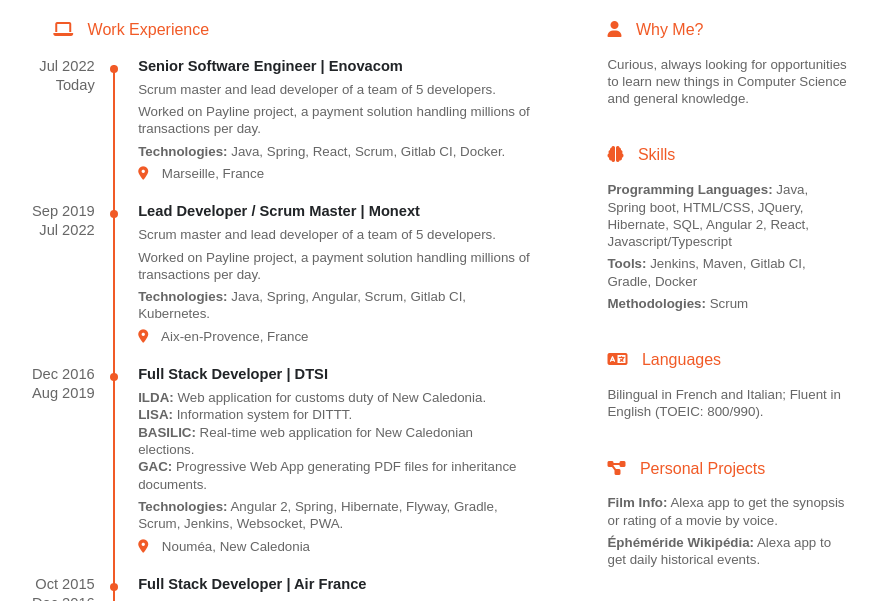
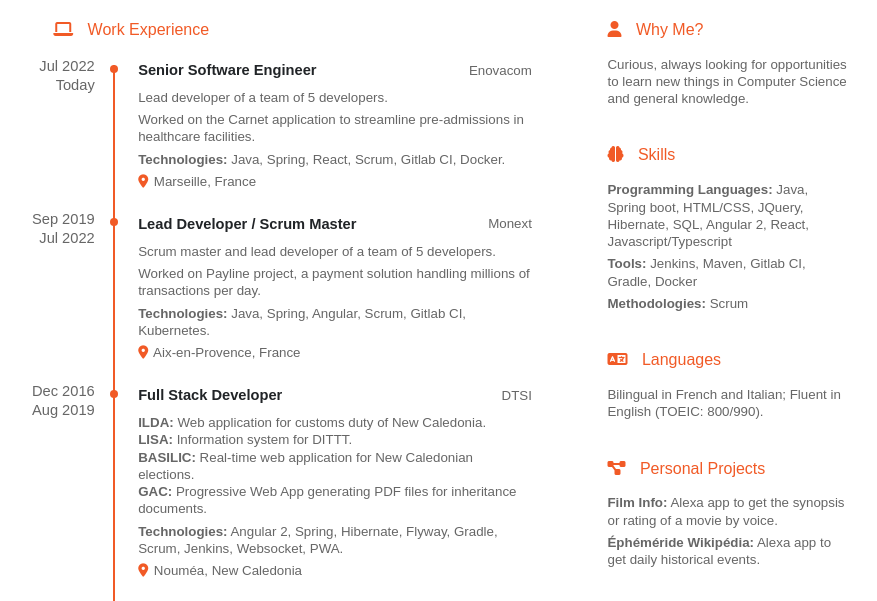
Before and after one commit to Tukks/tukks.github.io, a website: page index.html in a window 1280 px wide. Shown: the part 179-780 px from the top of the page, without its empty margins (190-1067 px from the left). Drawn offline with nearby package versions, Linux system fonts and the light colour scheme; files that its build step writes are made by us from their sources.

Commit message:
name of company is on the right side

```diff
--- a/index.html
+++ b/index.html
@@ -39,10 +39,12 @@
                     <li>
                         <div class="timeline-date">Jul 2022 Today</div>
                         <div class="timeline-content">
-                            <h3>Senior Software Engineer | Enovacom</h3>
-                            <p>Scrum master and lead developer of a team of 5 developers.</p>
-                            <p>Worked on Payline project, a payment solution handling millions of transactions per day.
-                            </p>
+                            <div class="company-name">
+                                <h3>Senior Software Engineer</h3>
+                                <p>Enovacom</p>
+                            </div>
+                            <p>Lead developer of a team of 5 developers.</p>
+                            <p>Worked on the Carnet application to streamline pre-admissions in healthcare facilities.</p>
                             <p><strong>Technologies:</strong> Java, Spring, React, Scrum, Gitlab CI, Docker.</p>
                             <p class="location">
                                 <i class="fa-solid fa-location-dot"></i> Marseille, France
@@ -53,7 +55,11 @@
                     <li>
                         <div class="timeline-date">Sep 2019 Jul 2022</div>
                         <div class="timeline-content">
-                            <h3>Lead Developer / Scrum Master | Monext</h3>
+                            <div class="company-name">
+                                <h3>Lead Developer / Scrum Master</h3>
+                                <p>Monext</p>
+                            </div>
+
                             <p>Scrum master and lead developer of a team of 5 developers.</p>
                             <p>Worked on Payline project, a payment solution handling millions of transactions per day.
                             </p>
@@ -67,7 +73,10 @@
                     <li>
                         <div class="timeline-date"> Dec 2016 Aug 2019</div>
                         <div class="timeline-content">
-                            <h3>Full Stack Developer | DTSI </h3>
+                            <div class="company-name">
+                                <h3>Full Stack Developer</h3>
+                                <p>DTSI</p>
+                            </div>
                             <p>
                                 <strong>ILDA:</strong> Web application for customs duty of New Caledonia. <br />
                                 <strong>LISA:</strong> Information system for DITTT.<br />
@@ -87,7 +96,10 @@
                     <li>
                         <div class="timeline-date"> Oct 2015 Dec 2016</div>
                         <div class="timeline-content">
-                            <h3>Full Stack Developer | Air France</h3>
+                            <div class="company-name">
+                                <h3>Full Stack Developer</h3>
+                                <p>Air France</p>
+                            </div>
                             <p>Conception and development of a turnaround management web application for the Hub Control
                                 Center in Roissy-Charles de Gaulle – SWAN project.</p>
                             <p><strong>Technologies:</strong> AngularJS, J2EE, Spring, Hibernate, ActiveMQ, Maven,
@@ -119,6 +131,7 @@
                     <li>
                         <div class="timeline-date">2013 - 2015</div>
                         <div class="timeline-content">
+
                             <h3>2-year Master’s degree in Miage - MBDS</h3>
                             <p>At University of Nice Sophia Antipolis</p>
 
@@ -162,7 +175,8 @@
         <div class="column small">
             <div class="section">
                 <h2><i class="fa-solid fa-user"></i> Why Me?</h2>
-                <p>Curious, always looking for opportunities to learn new things in Computer Science and general knowledge.</p>
+                <p>Curious, always looking for opportunities to learn new things in Computer Science and general
+                    knowledge.</p>
             </div>
             <div class="section">
                 <h2><i class="fa-solid fa-brain"></i> Skills</h2>
--- a/src/scss/index.scss
+++ b/src/scss/index.scss
@@ -29,11 +29,18 @@
 }
 
 .column {
-  &.large { flex: 2; }
-  &.small { flex: 1; }
+  &.large {
+    flex: 2;
+  }
+
+  &.small {
+    flex: 1;
+  }
 }
 
-h1, h2, h3 {
+h1,
+h2,
+h3 {
   color: $primary-color;
   margin-bottom: 2mm;
 }
@@ -58,7 +65,8 @@
   font-weight: bold;
 }
 
-p, li {
+p,
+li {
   margin-bottom: 2mm;
 }
 
@@ -109,6 +117,13 @@
   }
 }
 
+.company-name {
+  display: flex;
+  flex-direction: row;
+  justify-content: space-between;
+  align-items: center;
+}
+
 .timeline-date {
   position: absolute;
   left: 0;
@@ -122,10 +137,18 @@
 .location {
   font-size: $font-size-small;
 }
+
 i {
   margin-right: 10px;
   color: $primary-color;
+
+
 }
+
+.fa-location-dot, .fa-building {
+  margin-right: 2px;
+}
+
 .profile-card {
   max-width: 900px;
   width: 100%;
@@ -145,6 +168,7 @@
 
   .profile-info {
     width: 160px;
+
     h1 {
       color: $secondary-color;
       margin: 0;
```
Lines whose indentation alone changed are shown as unchanged.
